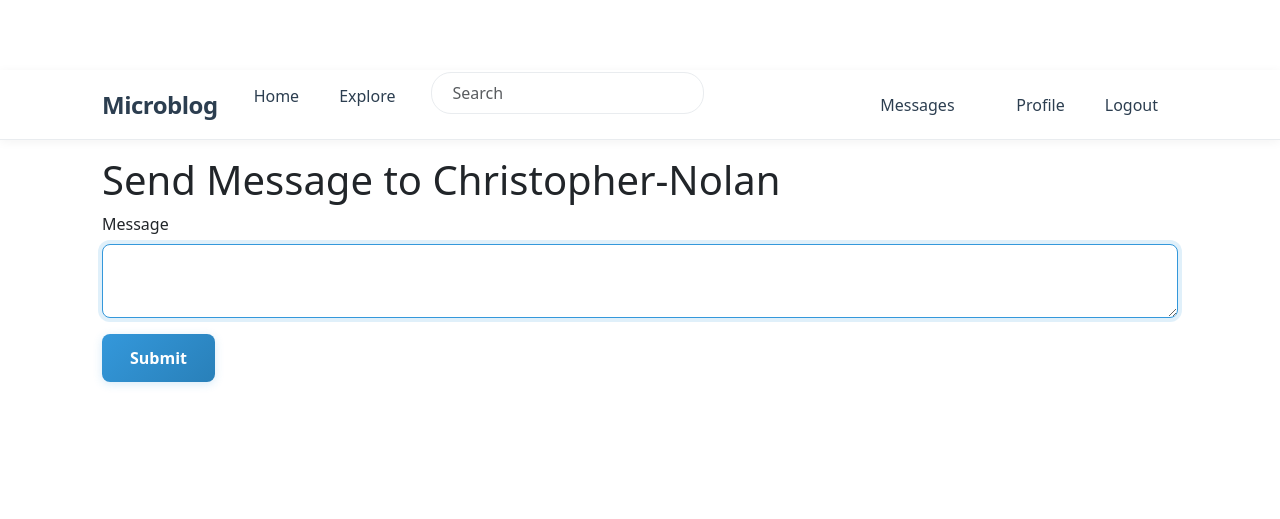
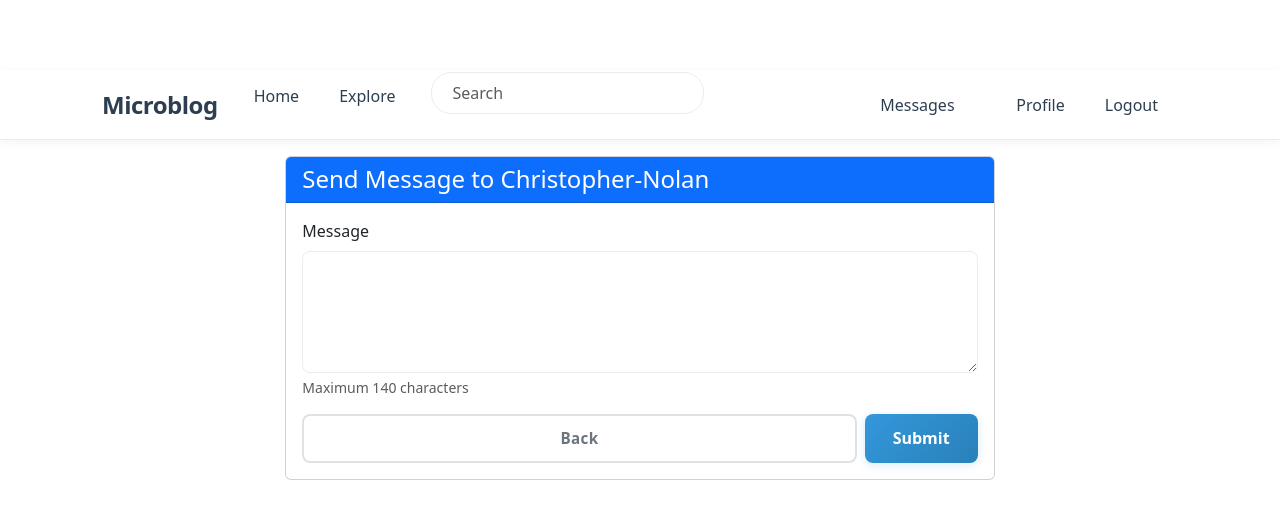
Before and after one commit to Kgotso-Koete/flask-mega-tutorial-2024-code, a Flask app: a page that uses app/templates/send_message.html in a window 1280 px wide. Shown: the top 519 px of the page. Run offline with Flask 3, Linux system fonts and the light colour scheme; a user stored in the database is signed in; data comes from the database, SQL or seed files in the repository; both versions use the stored data as it was after the commit; some libraries are stand-ins or nearby versions.

Commit message:
update message form

```diff
--- a/app/templates/send_message.html
+++ b/app/templates/send_message.html
@@ -1,7 +1,36 @@
-{% extends "base.html" %}
-{% import "bootstrap_wtf.html" as wtf %}
-
-{% block content %}
-    <h1>{{ _('Send Message to %(recipient)s', recipient=recipient) }}</h1>
-    {{ wtf.quick_form(form) }}
+{% extends "base.html" %} {% import "bootstrap_wtf.html" as wtf %} {% block
+content %}
+<div class="row justify-content-center">
+  <div class="col-md-8">
+    <div class="card">
+      <div class="card-header bg-primary text-white">
+        <h4 class="mb-0">
+          {{ _('Send Message to %(recipient)s', recipient=recipient) }}
+        </h4>
+      </div>
+      <div class="card-body">
+        <form action="" method="post" class="form">
+          {{ form.hidden_tag() }}
+          <div class="mb-3">
+            {{ form.message.label(class="form-label") }} {{
+            form.message(class="form-control" + (' is-invalid' if
+            form.message.errors else ''), rows=4) }} {% if form.message.errors
+            %}
+            <div class="invalid-feedback">{{ form.message.errors[0] }}</div>
+            {% endif %}
+            <div class="form-text">{{ _('Maximum 140 characters') }}</div>
+          </div>
+          <div class="d-grid gap-2 d-md-flex justify-content-between">
+            <a
+              href="{{ url_for('main.messages') }}"
+              class="btn btn-outline-secondary">
+              {{ _('Back') }}
+            </a>
+            {{ form.submit(class="btn btn-primary") }}
+          </div>
+        </form>
+      </div>
+    </div>
+  </div>
+</div>
 {% endblock %}
```
Also changed, not shown: README.md, app.db.
